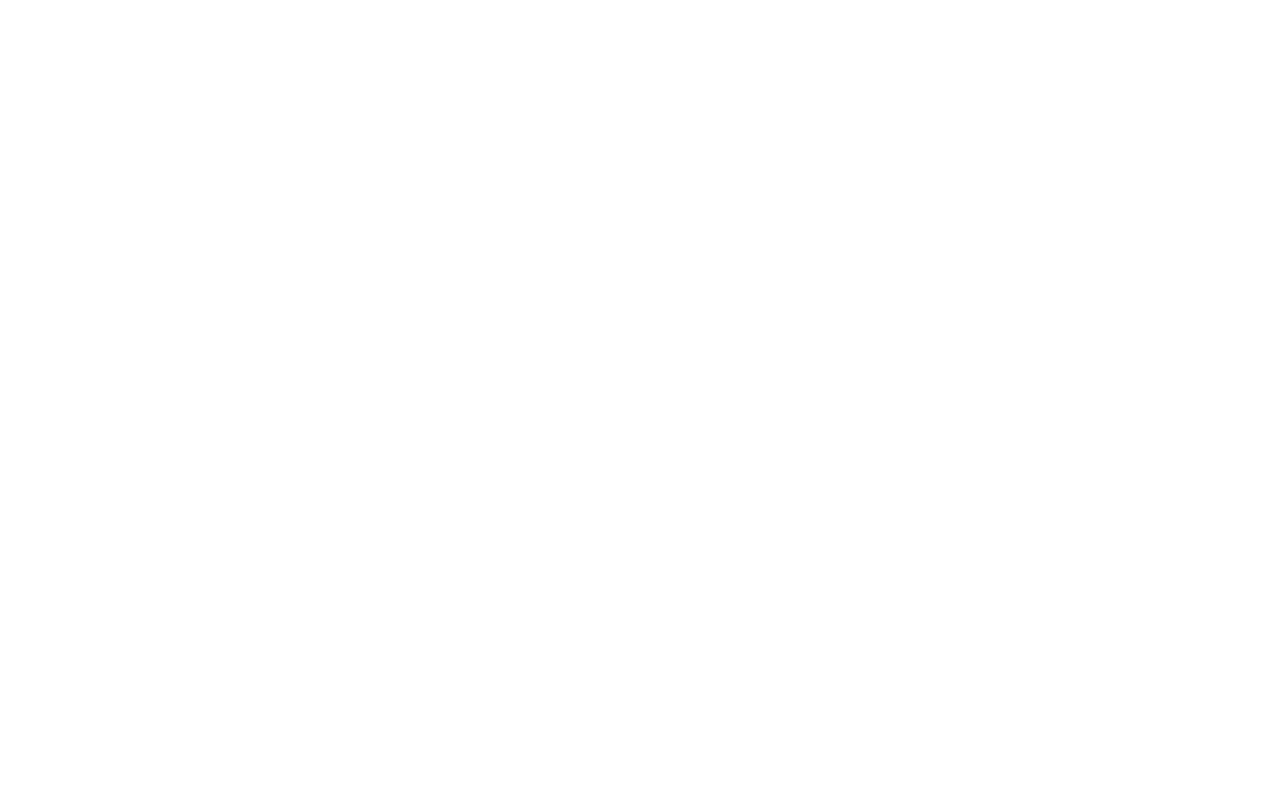
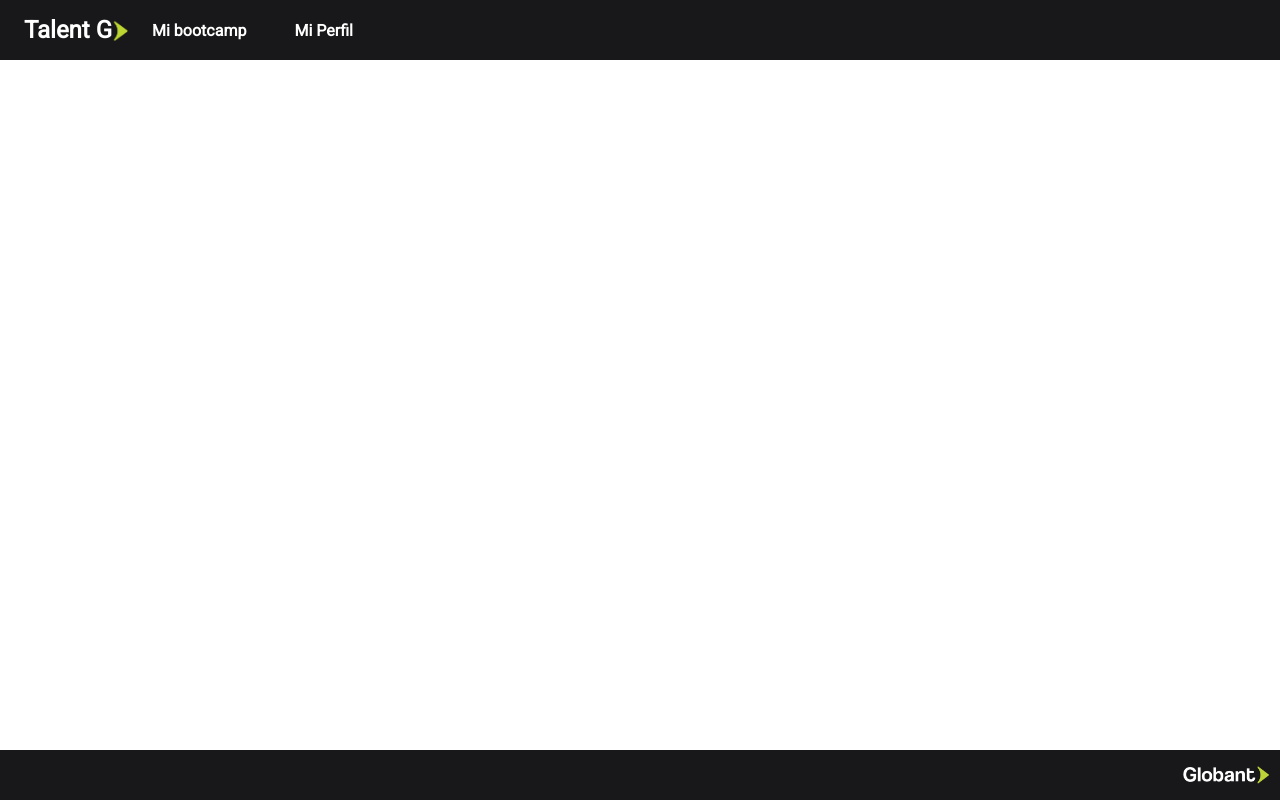
Before and after one commit to Talent-G/Talent-G, a React (Create React App) app: page / in a window 1280 px wide. Built offline with nearby package versions, Linux system fonts and the light colour scheme.

Commit message:
Added Header and Footer

```diff
--- /dev/null
+++ b/src/components/Footer/index.js
@@ -0,0 +1,12 @@
+import Logo from "../statics/logo-globant.png"
+import "./styles.css";
+
+function Footer() {
+  return (
+    <footer>
+        <img src={Logo} alt=""/>
+    </footer>
+  )
+}
+
+export default Footer;
--- /dev/null
+++ b/src/components/Footer/styles.css
@@ -0,0 +1,15 @@
+footer{
+    background-color: #18181A;
+    display: flex;
+    align-items: center;
+    justify-content: flex-end;
+    position: absolute;
+    bottom: 0;
+    width: 100%;
+    height: 50px;
+}
+
+footer img{
+    height: 3rem;
+    margin: 0 .5rem;
+}
--- /dev/null
+++ b/src/components/Header/index.js
@@ -0,0 +1,17 @@
+import arrowLogo from "../statics/arrow-logo.png"
+import "./styles.css";
+
+function Header() {
+  return (
+    <header>
+        <nav class="header-nav">
+          <h1>Talent G</h1>
+          <img src={arrowLogo}/>
+          <a href="#">Mi bootcamp</a>
+          <a href="#">Mi Perfil</a>
+        </nav>
+    </header>
+  )
+}
+
+export default Header;
--- /dev/null
+++ b/src/components/Header/styles.css
@@ -0,0 +1,27 @@
+header{
+    grid-area: header;
+    font-family: "Roboto", sans-serif;
+    font-weight: 600;
+}
+
+nav.header-nav{
+    background-color: #18181A;
+    display: flex;
+    align-items: center;
+    color: white;
+    height: 60px;
+}
+
+nav.header-nav h1{
+    margin-left: 1.5rem;
+}
+
+nav.header-nav a{
+    color: white;
+    text-decoration: none;
+    margin: 0 1.5rem;
+}
+
+nav.header-nav img{
+    width: 1rem;
+}
--- a/src/containers/Dashboard/index.js
+++ b/src/containers/Dashboard/index.js
@@ -1,9 +1,12 @@
+import Header from "../../components/Header";
+import Footer from "../../components/Footer";
 import "./styles.css";
 
-function Dashboard({children}) {
+function Dashboard({}) {
   return(
     <div className="dashboard-grid">
-      {children}
+      <Header/>
+      <Footer/>
     </div>
   )
 }
```
Also changed, not shown: src/components/statics/arrow-logo.png (added), src/components/statics/logo-globant.png (added).
